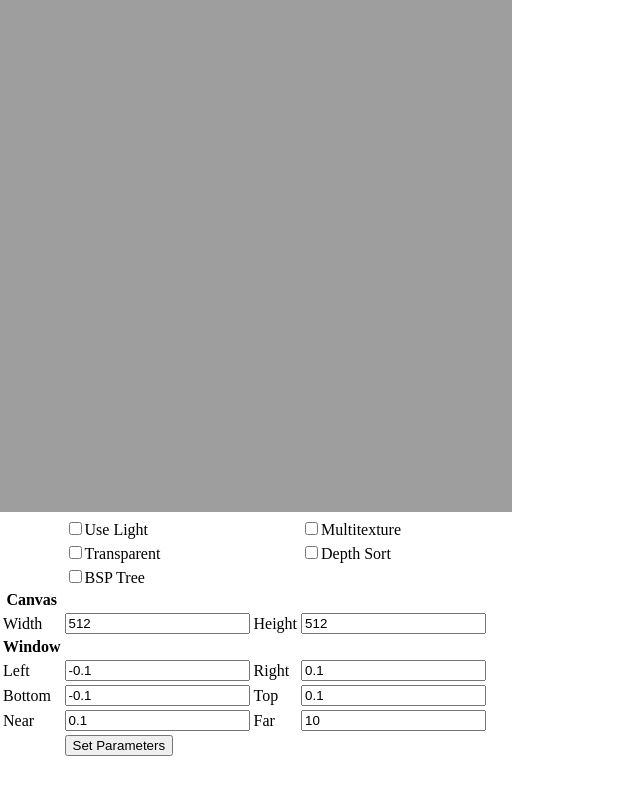
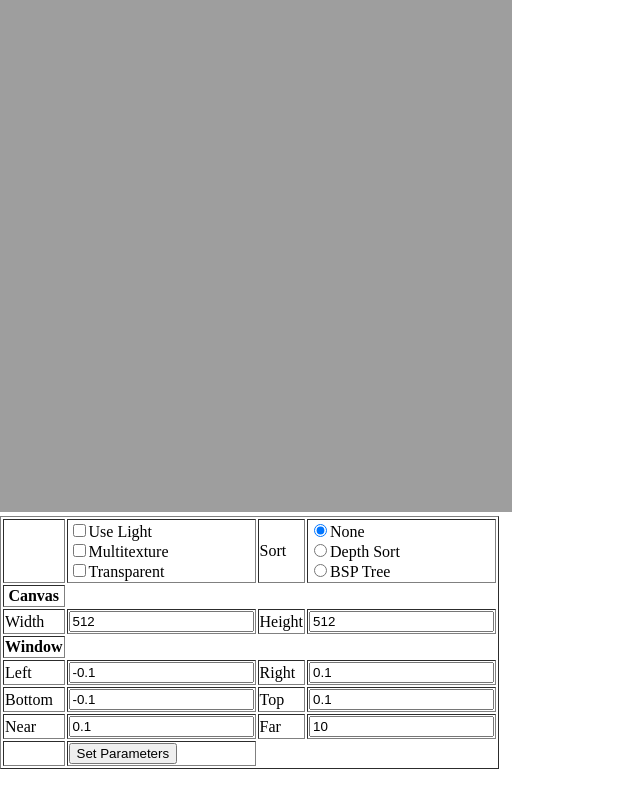
Before and after one commit to KunmiaoYang/561prog3, a plain HTML site: page index.html in a window 1280 px wide. Shown: the whole page, without its empty margins (0-640 px from the left). Drawn offline with Linux system fonts and the light colour scheme; no server answers.

Commit message:
fix controll problems

```diff
--- a/index.html
+++ b/index.html
@@ -16,22 +16,20 @@
     <div id="my_div">
       <canvas id="myWebGLCanvas" width="512" height="512"></canvas>
       <br>
-      <table>
+      <table border="1">
         <tr>
           <td></td>
-          <td><input type="checkbox" id="UseLight" onchange="refresh()">Use Light</td>
-          <td></td>
-          <td><input type="checkbox" id="Multitexture" onchange="refresh()">Multitexture</td>
-        </tr>
-        <tr>
-          <td></td>
-          <td><input type="checkbox" id="Transparent" onchange="refresh()">Transparent</td>
-          <td></td>
-          <td><input type="checkbox" id="depthSort" onchange="refresh()">Depth Sort</td>
-        </tr>
-        <tr>
-          <td></td>
-          <td><input type="checkbox" id="BSPTree" onchange="refresh()">BSP Tree</td>
+          <td>
+            <input type="checkbox" id="UseLight" onchange="refresh()">Use Light<br>
+            <input type="checkbox" id="Multitexture" onchange="refresh()">Multitexture<br>
+            <input type="checkbox" id="Transparent" onchange="refresh()">Transparent
+          </td>
+          <td>Sort</td>
+          <td>
+            <input type="radio" id="noSort" name="sort" onchange="refresh()" value=0 checked>None<br>
+            <input type="radio" id="depthSort" onchange="refresh()" name="sort" value=1>Depth Sort<br>
+            <input type="radio" id="BSPTree" onchange="refresh()" name="sort" value=2>BSP Tree<br>
+          </td>
         </tr>
         <tr>
           <th>Canvas</th>
--- a/rasterize.js
+++ b/rasterize.js
@@ -597,8 +597,8 @@ function loadTriangleSets() {
 
 // Read ellipsoid in
 function loadEllipsoids() {
-    let nLatitude = 2;
-    let nLongitude = 4;
+    let nLatitude = 10;
+    let nLongitude = 20;
     var inputEllipsoids = getJSONFile(INPUT_ELLIPSOIDS_URL,"ellipsoids");
     ellipsoids.array = [];
     ellipsoids.selectId = 0;
@@ -712,7 +712,7 @@ function combineModelsInArray() {
 }
 
 // Combine in BSP tree
-function combineModelsInBSP(models, camera) {
+function combineModelsInBSP() {
     updateModelMatrices(models);
     bsp = new BSP();
     models.glVertices = [];
@@ -920,11 +920,13 @@ function translateCamera(vec) {
 
 function rotateModel(model, axis, rotAngle) {
     mat4.multiply(model.rMatrix, mat4.fromRotation(mat4.create(), rotAngle, axis), model.rMatrix);
+    if(option.BSPTree) combineModelsInBSP();
     renderTriangles();
 }
 
 function translateModel(model, direction, distance) {
     mat4.translate(model.tMatrix, model.tMatrix, vec3.scale(vec3.create(), direction, distance));
+    if(option.BSPTree) combineModelsInBSP();
     renderTriangles();
 }
 //endregions
@@ -978,11 +980,6 @@ function renderArrays(models) {
 
     // Sort triangles
     if(1 === option.transparent && 1 === option.depthSort) depthSort(models, camera);
-
-    // update multitexture uniform
-    gl.activeTexture(gl.TEXTURE1);
-    gl.bindTexture(gl.TEXTURE_2D, multitexture);
-    gl.uniform1i(uniforms.multitextureUniform, 1);
 
     // set identity matrix
     let eMatrix = mat4.create();
@@ -1043,23 +1040,32 @@ function renderTriangles() {
     // Initialize projection transform
     gl.uniformMatrix4fv(uniforms.pMatrixUniform, false, camera.pMatrix);
 
+    // update multitexture uniform
+    gl.activeTexture(gl.TEXTURE1);
+    gl.bindTexture(gl.TEXTURE_2D, multitexture);
+    gl.uniform1i(uniforms.multitextureUniform, 1);
+
     // Update model transform
     updateModelMatrices(models);
 
     // Render models
-    // renderElements(models);
-    renderArrays(models);
+    if(0 === option.depthSort && 0 === option.BSPTree && 0 === option.transparent) {
+        renderElements(models);
+    } else {
+        renderArrays(models);
+    }
 } // end render triangles
 //endregion
 
 function refresh() {
+    let preBST = option.BSPTree;
     loadDocumentInputs();
     loadLights(); // load in the lights
     setupWebGL(); // set up the webGL environment
     camera.pMatrix = calcPerspective(camera.left, camera.right, camera.top, camera.bottom, camera.near, camera.far);
     if(1 === option.BSPTree) {
-        combineModelsInBSP(models, camera);
-    } else {
+        combineModelsInBSP();
+    } else if(1 === option.depthSort || 1 === preBST) {
         combineModelsInArray();
     }
     setupShaders(); // setup the webGL shaders
@@ -1068,6 +1074,7 @@ function refresh() {
 
 var lastTime = 0;
 function animate(now) {
+    if(1 === option.BSPTree) return;
     if(now - lastTime > 100) {
         lastTime = now;
         renderTriangles();
@@ -1090,6 +1097,6 @@ function main() {
     setupShaders(); // setup the webGL shaders
     renderTriangles(); // draw the triangles using webGL
     setupKeyEvent();
-    // requestAnimationFrame(animate);
+    requestAnimationFrame(animate);
 
 } // end main
```
